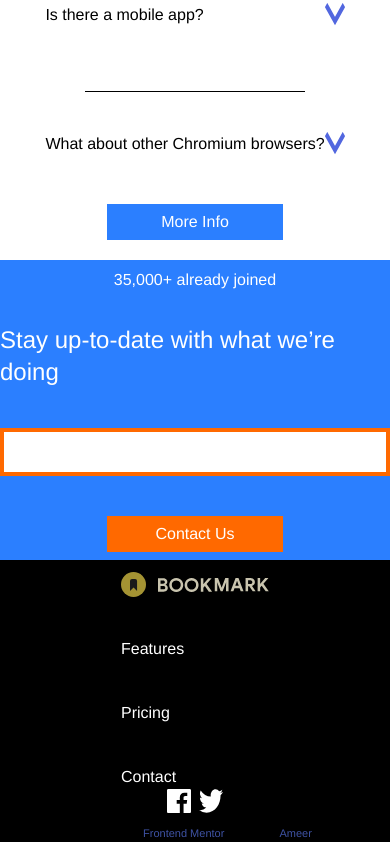
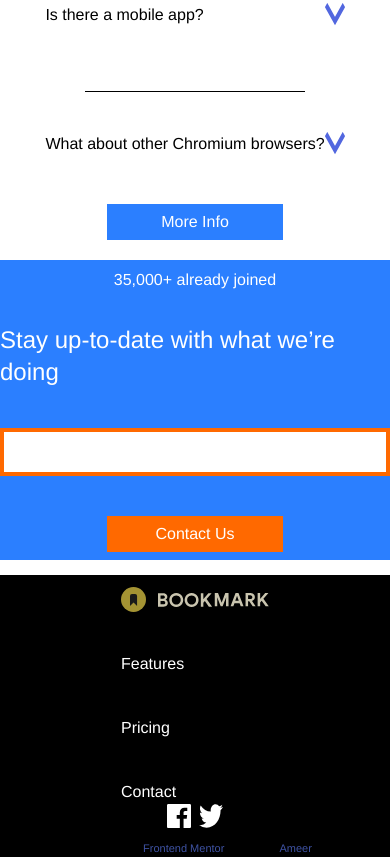
Before and after one commit to ameer-dev-A/book, a website built with Vite: page index.html in a window 390 px wide. Shown: the part 3808-4665 px from the top of the page. Built offline with nearby package versions, Linux system fonts and the light colour scheme.

Commit message:
Update index.html

```diff
--- a/index.html
+++ b/index.html
@@ -272,7 +272,7 @@
              mr-auto ml-auto
          hover:bg-white hover:text-orange-500 hover:outline-2 hover:outline-orange-500"> Contact Us</button>
    </div>
-<div class="bg-black">
+<div class="bg-black mt-[15px] md:mt-auto ">
    <div class="bg-black flex flex-col md:flex-row
 justify-center md:justify-between p-3 items-center">
     <div class="flex flex-col md:flex-row gap-10">
```
